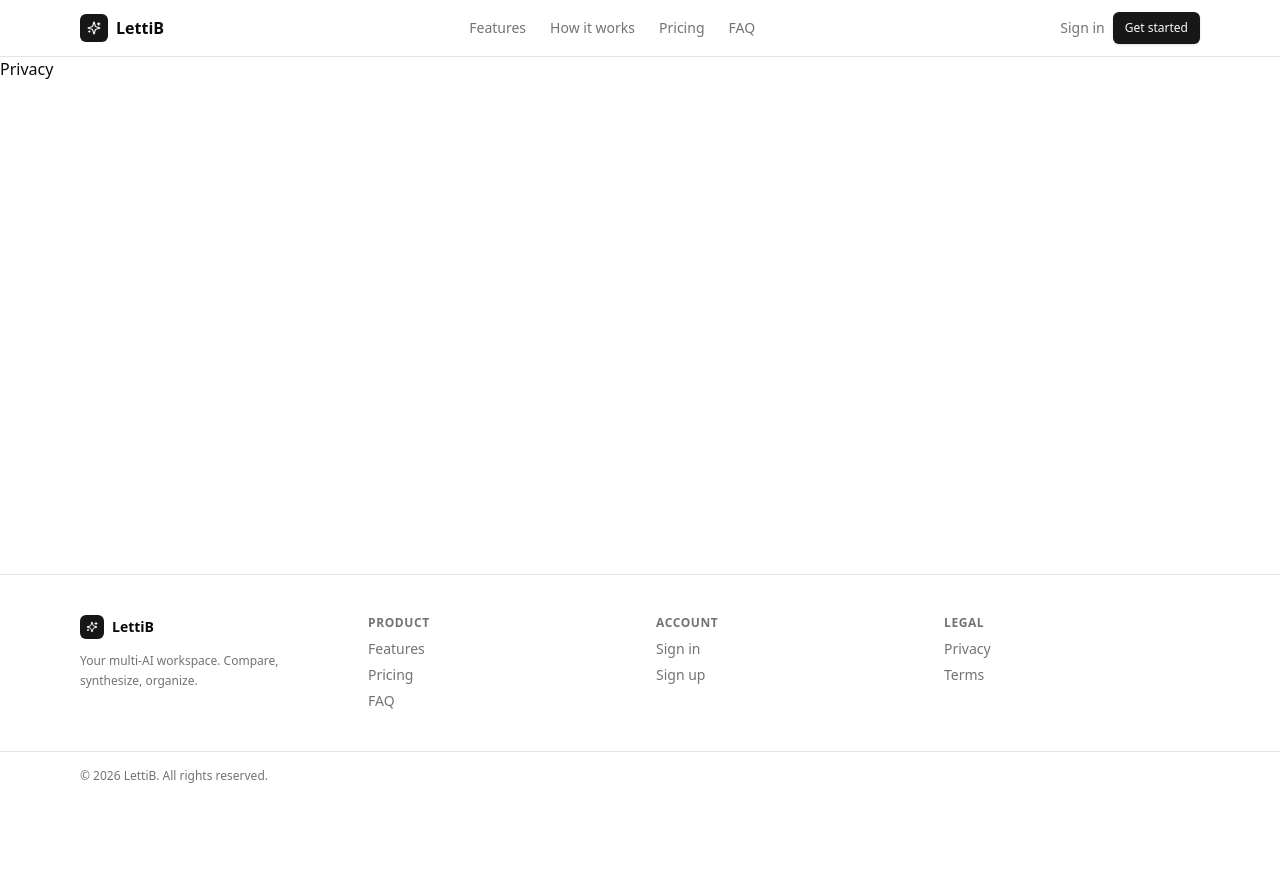
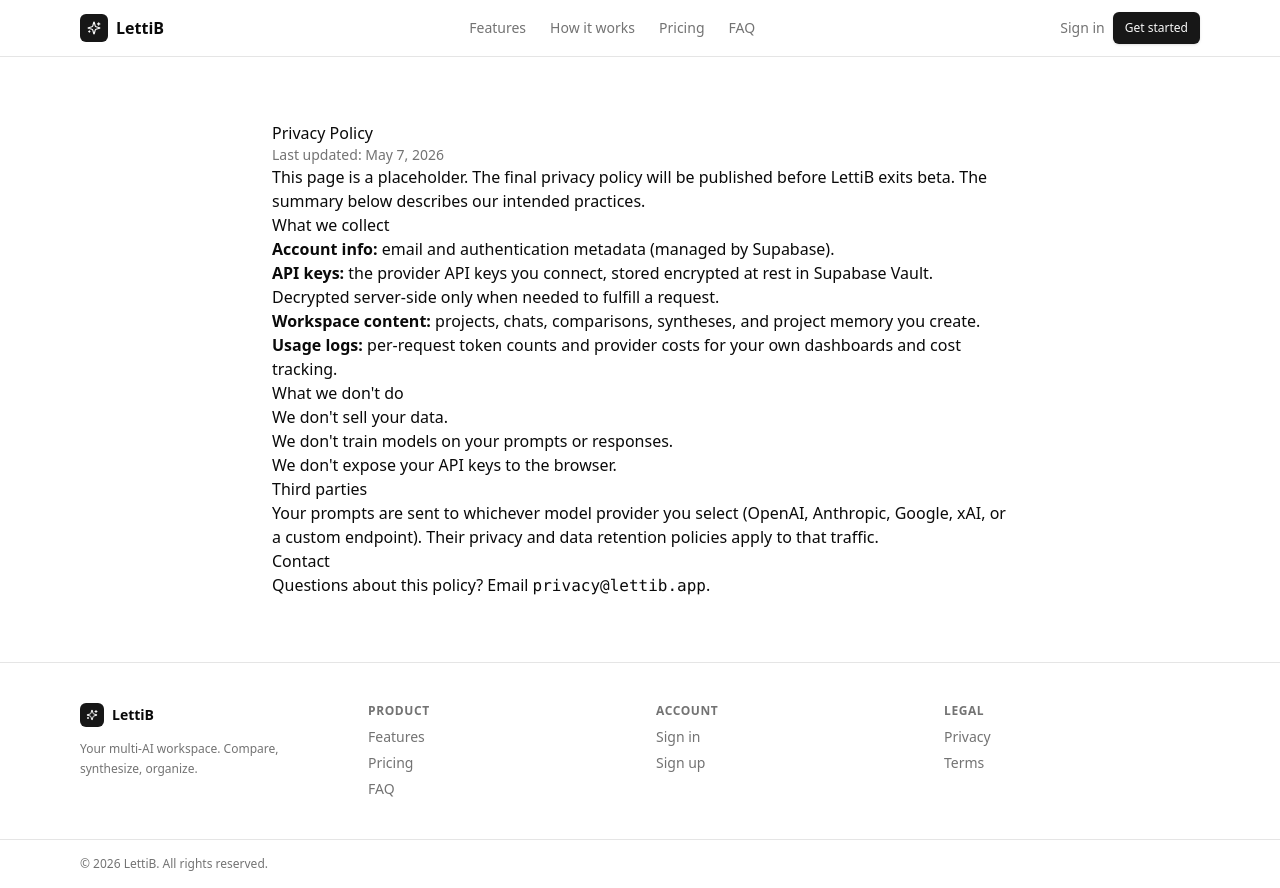
Before and after one commit to bacon-tarion/lettib, a Next.js app: page /privacy in a window 1280 px wide. Before the commit the page ends 800 px from the top, so only its background shows below. Built offline with nearby package versions, Linux system fonts and the light colour scheme.

Commit message:
Session 13: marketing landing page (hero, features, pricing, FAQ) + /pricing, /privacy, /terms

```diff
--- a/app/(marketing)/privacy/page.tsx
+++ b/app/(marketing)/privacy/page.tsx
@@ -1,7 +1,60 @@
+export const metadata = {
+  title: "Privacy Policy — LettiB",
+};
+
 export default function PrivacyPage() {
   return (
-    <main>
-      <h1>Privacy</h1>
-    </main>
+    <article className="mx-auto max-w-3xl px-4 py-16 prose prose-sm dark:prose-invert">
+      <h1>Privacy Policy</h1>
+      <p className="text-muted-foreground text-sm">
+        Last updated: May 7, 2026
+      </p>
+
+      <p>
+        This page is a placeholder. The final privacy policy will be published
+        before LettiB exits beta. The summary below describes our intended
+        practices.
+      </p>
+
+      <h2>What we collect</h2>
+      <ul>
+        <li>
+          <strong>Account info:</strong> email and authentication metadata
+          (managed by Supabase).
+        </li>
+        <li>
+          <strong>API keys:</strong> the provider API keys you connect, stored
+          encrypted at rest in Supabase Vault. Decrypted server-side only when
+          needed to fulfill a request.
+        </li>
+        <li>
+          <strong>Workspace content:</strong> projects, chats, comparisons,
+          syntheses, and project memory you create.
+        </li>
+        <li>
+          <strong>Usage logs:</strong> per-request token counts and provider
+          costs for your own dashboards and cost tracking.
+        </li>
+      </ul>
+
+      <h2>What we don't do</h2>
+      <ul>
+        <li>We don't sell your data.</li>
+        <li>We don't train models on your prompts or responses.</li>
+        <li>We don't expose your API keys to the browser.</li>
+      </ul>
+
+      <h2>Third parties</h2>
+      <p>
+        Your prompts are sent to whichever model provider you select (OpenAI,
+        Anthropic, Google, xAI, or a custom endpoint). Their privacy and data
+        retention policies apply to that traffic.
+      </p>
+
+      <h2>Contact</h2>
+      <p>
+        Questions about this policy? Email <code>privacy@lettib.app</code>.
+      </p>
+    </article>
   );
 }
```
